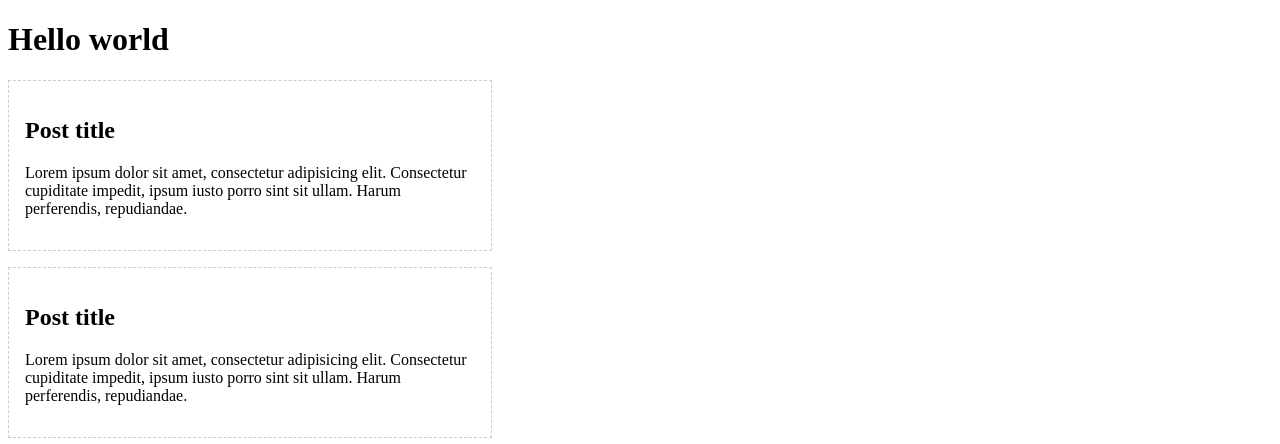
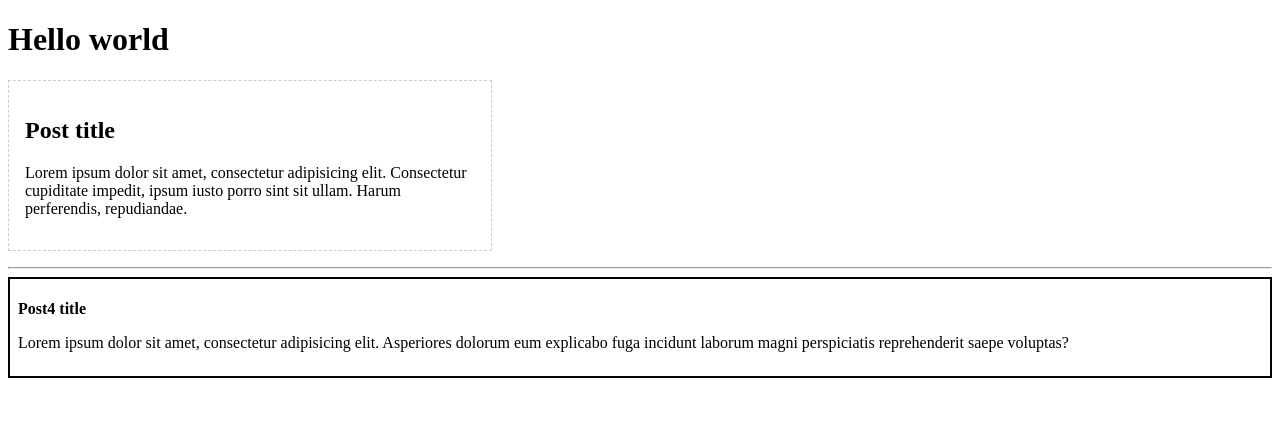
Before and after one commit to ArtemIgnatiev908976/Angular, an Angular app in the folder Angular 9. Теория и практика/angular-basics/: page / in a window 1280 px wide. Shown: the top 444 px of the page. Built offline with nearby package versions, Linux system fonts and the light colour scheme.

Commit message:
Шаблоны и стили
Верстку и стили можно описывать внутри файла ts через ` `

```diff
--- a/Angular 9. Теория и практика/angular-basics/src/app/app.component.html
+++ b/Angular 9. Теория и практика/angular-basics/src/app/app.component.html
@@ -1,3 +1,6 @@
 <h1>Hello world</h1>
 <app-post></app-post>
-<app-post></app-post>
+
+<hr>
+
+<app-post4></app-post4>
--- a/Angular 9. Теория и практика/angular-basics/src/app/app.module.ts
+++ b/Angular 9. Теория и практика/angular-basics/src/app/app.module.ts
@@ -4,12 +4,16 @@ import { BrowserModule } from '@angular/platform-browser';
 import { AppComponent } from './app.component';
 import {PostComponent} from "./post/post.component";
 import { Post2Component } from './post2/post2.component';
+import { Post3Component } from './post3/post3.component';
+import { Post4Component } from './post4/post4.component';
 
 @NgModule({
   declarations: [
     AppComponent,
     PostComponent,
-    Post2Component
+    Post2Component,
+    Post3Component,
+    Post4Component,
   ],
   imports: [
     BrowserModule
--- /dev/null
+++ b/Angular 9. Теория и практика/angular-basics/src/app/post3/post3.component.html
@@ -0,0 +1 @@
+<p>post3 works!</p>
--- /dev/null
+++ b/Angular 9. Теория и практика/angular-basics/src/app/post3/post3.component.ts
@@ -0,0 +1,15 @@
+import { Component, OnInit } from '@angular/core';
+
+@Component({
+  selector: 'app-post3',
+  templateUrl: './post3.component.html',
+  styleUrls: ['./post3.component.scss']
+})
+export class Post3Component implements OnInit {
+
+  constructor() { }
+
+  ngOnInit(): void {
+  }
+
+}
--- /dev/null
+++ b/Angular 9. Теория и практика/angular-basics/src/app/post4/post4.component.ts
@@ -0,0 +1,25 @@
+import {Component} from "@angular/core";
+@Component(
+  {
+    selector: 'app-post4',
+    template: `
+    <div class="post4">
+      <h2>Post4 title</h2>
+     <p>Lorem ipsum dolor sit amet, consectetur adipisicing elit. Asperiores dolorum eum explicabo fuga incidunt laborum magni perspiciatis reprehenderit saepe voluptas?</p>
+    </div>
+    `,
+    styles: [`
+    .post4{
+      padding: .5rem;
+      border: 2px solid black;
+    }
+    h2{
+      font-size: 1rem ;
+    }
+
+    `]
+  }
+)
+export class Post4Component{
+
+}
```
Also changed, not shown: Angular 9. Теория и практика/angular-basics/src/app/post3/post3.component.scss (added), 1 other file (tests, documents, lock files or other folders).
